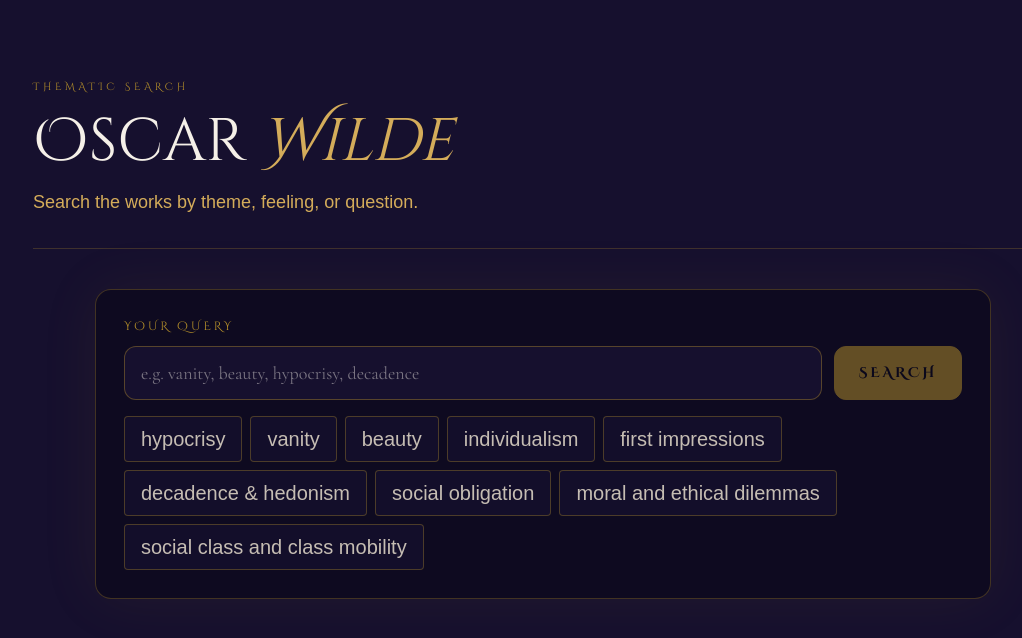
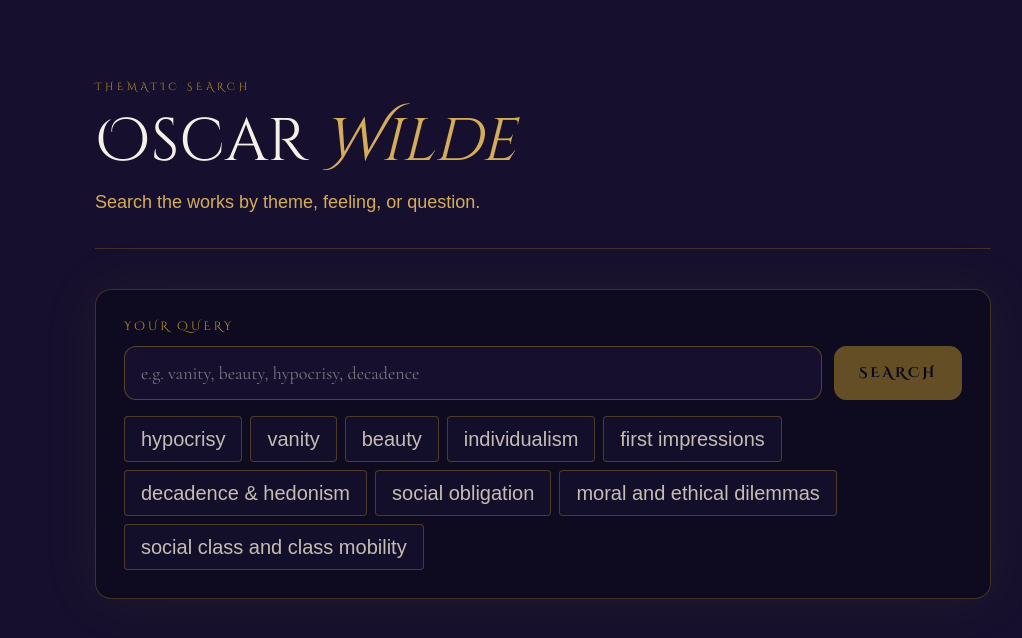
Before and after one commit to basilleaf/ask-oscar, a Next.js app: page / in a window 1280 px wide. Shown: the top 638 px of the page, without its empty margins (97-1119 px from the left). Built offline with nearby package versions, Linux system fonts and the light colour scheme; a web font is replaced by a local one.

Commit message:
layout fixup

```diff
--- a/app/page.tsx
+++ b/app/page.tsx
@@ -143,7 +143,7 @@ export default function Home() {
       className={`min-h-screen bg-[#16102e] text-[#f5f0e8] ${cormorant.className}`}
     >
       <div className="mx-auto flex w-full max-w-[1100px] flex-col px-6 py-12 sm:px-10 lg:py-20">
-        <header className="mb-10 border-b border-[#b8922a]/25 pb-8">
+        <header className="mx-auto mb-10 w-full max-w-4xl border-b border-[#b8922a]/25 pb-8">
           <p
             className={`${cinzel.className} mb-4 text-[0.65rem] uppercase tracking-[0.35em] text-[#b8922a]`}
           >
```
